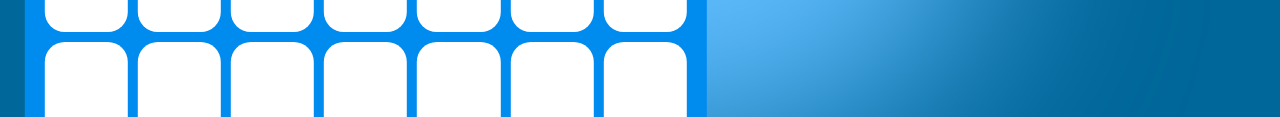
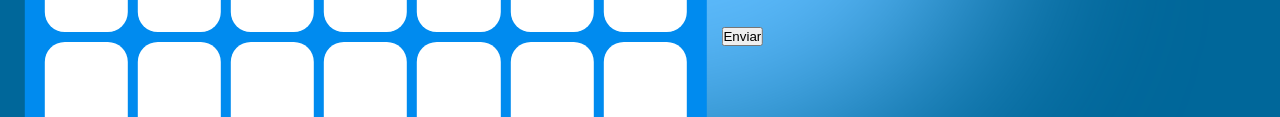
Before and after one commit to miguelbirck-art/AGENISESI, a plain HTML site: page agenda-professor.html in a window 1280 px wide. Shown: the part 538-655 px from the top of the page. Drawn offline with Linux system fonts and the light colour scheme; a web font is replaced by a local one.

Commit message:
Update agenda-professor.html

```diff
--- a/agenda-professor.html
+++ b/agenda-professor.html
@@ -73,6 +73,7 @@
                 <input class="agendainput" placeholder="Nova Atividade" type="text">
                 <input class="agendainput" placeholder="Descrição" type="text">
                 <input class="agendainput" placeholder="Data" type="text">
+                <button class="enviaratividade">Enviar</button>
             </div>
             </div>
         </div>
```
